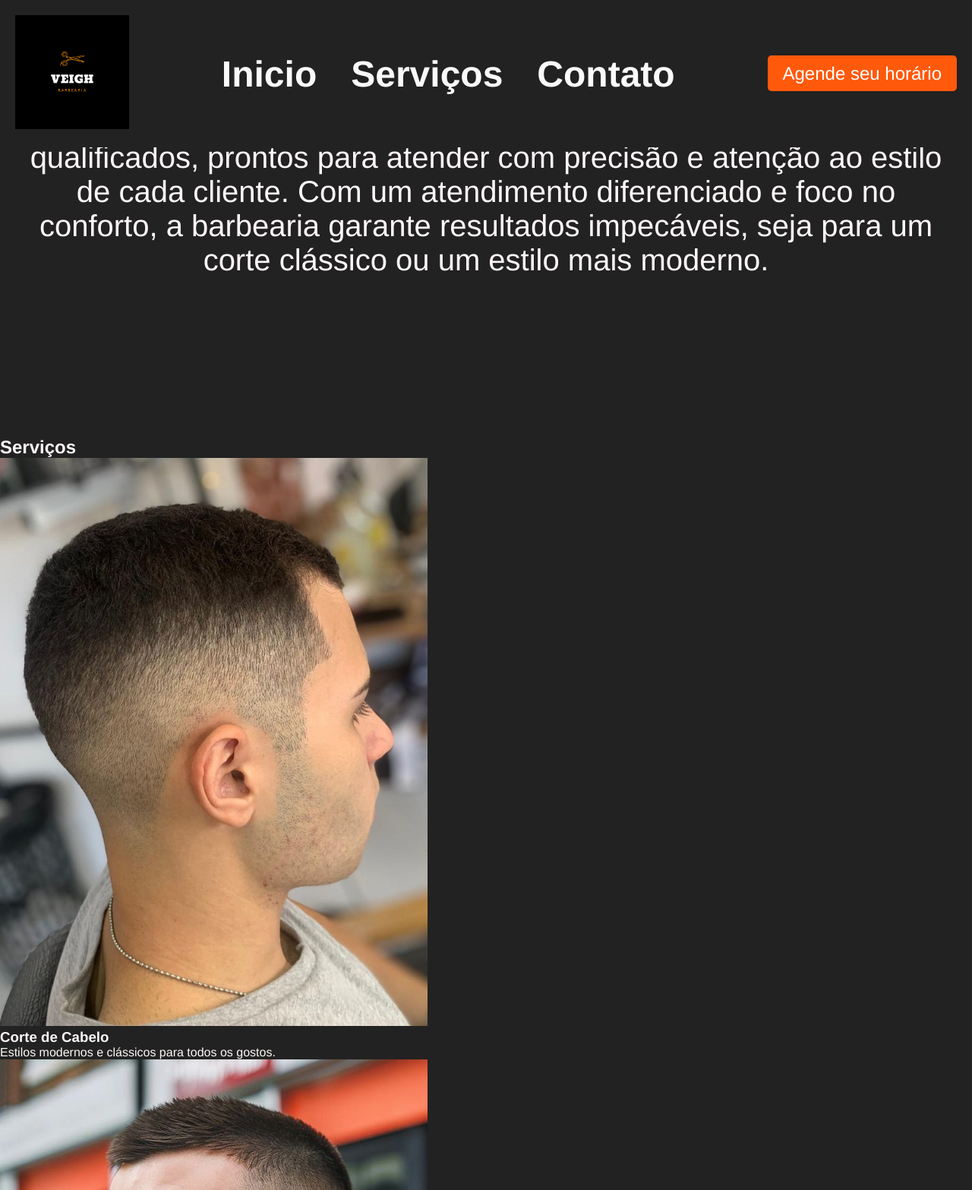
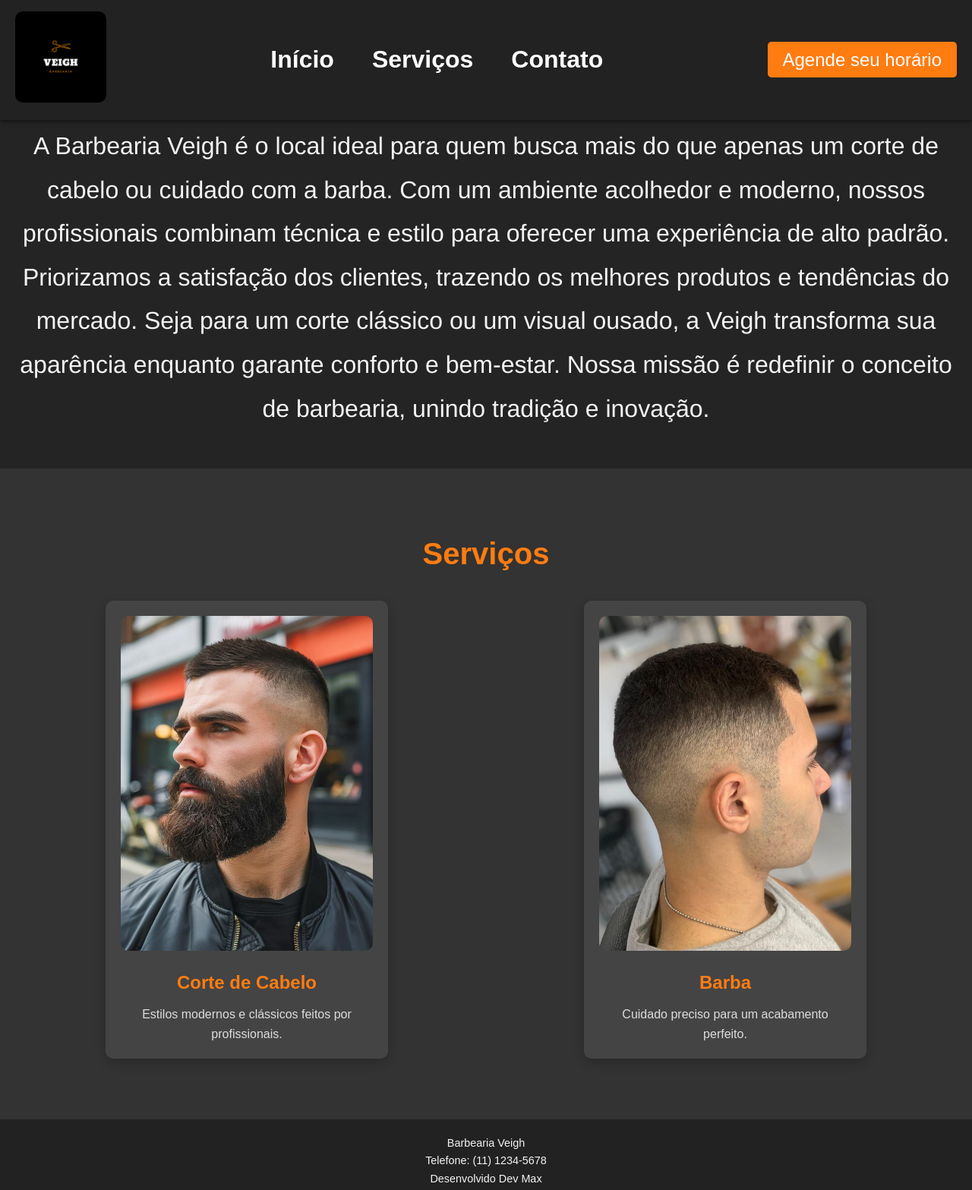
Before and after one commit to maxlima1165/Portifolio, a plain HTML site: page index.html in a window 1280 px wide. Shown: the top 1567 px of the page at 76% size. Drawn offline with Linux system fonts and the light colour scheme.

Commit message:
ATUALIZADOS OS CODIGOS

```diff
--- a/index.html
+++ b/index.html
@@ -3,55 +3,67 @@
 <head>
     <meta charset="UTF-8">
     <meta name="viewport" content="width=device-width, initial-scale=1.0">
-    <meta name="viewport" content="width=device-width, initial-scale=1.0">
-    <link rel="icon" href="./img/icon.png">
+    <title>Barbearia Veigh - Unidade Jardim São Paulo</title>
     <link rel="stylesheet" href="style.css">
-    <link rel="icon" type="image/png" href="logo.png">
-    <title>Barbearia Veigh</title>
-
+    <link rel="icon" type="image/png" href="./img/icon.png">
 </head>
 <body>
+    <!-- Cabeçalho -->
     <header>
         <div class="logo">
-            <img src="./img/logoveigh.png" alt="Logo Barbearia Veigh">
+            <a href="#sobre">
+                <img src="./img/logoveigh.png" alt="Logo da Barbearia Veigh">
+            </a>
         </div>
-       <nav>
+        <nav aria-label="Navegação principal">
             <ul>
-                <li><a href="#sobre">Inicio</a></li>
+                <li><a href="#sobre">Início</a></li>
                 <li><a href="#servicos">Serviços</a></li>
-                <li><a href="https://w.app/dhXo2v">Contato</a></li>
+                <li><a href="https://w.app/dhXo2v" target="_blank">Contato</a></li>
             </ul>
         </nav>
         <div class="agendamento">
             <a href="https://w.app/dhXo2v" class="btn">Agende seu horário</a>
         </div>
     </header>
-    <section id="sobre" class="sobre">
-        <p>A Barbearia Veigh oferece uma experiência única, com um ambiente moderno e acolhedor, especializado em cortes de cabelo e serviços de barbearia de alta qualidade. A equipe é composta por profissionais qualificados, prontos para atender com precisão e atenção ao estilo de cada cliente. Com um atendimento diferenciado e foco no conforto, a barbearia garante resultados impecáveis, seja para um corte clássico ou um estilo mais moderno.</p>
-    </section>
 
+    <!-- Sobre -->
+    <div id="sobre" class="sobre">
+        <h2>Sobre a Barbearia</h2>
+        <p>A Barbearia Veigh é o local ideal para quem busca mais do que apenas um corte de cabelo ou cuidado com a barba. Com um ambiente acolhedor e moderno, nossos profissionais combinam técnica e estilo para oferecer uma experiência de alto padrão.
+
+            Priorizamos a satisfação dos clientes, trazendo os melhores produtos e tendências do mercado. Seja para um corte clássico ou um visual ousado, a Veigh transforma sua aparência enquanto garante conforto e bem-estar. Nossa missão é redefinir o conceito de barbearia, unindo tradição e inovação.
+    </div>
+
+
+    <!-- Serviços -->
     <section id="servicos" class="servicos">
         <h2>Serviços</h2>
         <div class="service-list">
             <div class="service-item">
-                <img src="./img/barbearia1.png" alt="Corte de Cabelo">
+                <img src="./img/barba1.jpg" alt="Exemplo de corte de cabelo">
                 <h3>Corte de Cabelo</h3>
-                <p>Estilos modernos e clássicos para todos os gostos.</p>
+                <p>Estilos modernos e clássicos feitos por profissionais.</p>
             </div>
             <div class="service-item">
-                <img src="./img/barba1.jpg" alt="Barba">
+                <img src="./img/barbearia1.png" alt="Exemplo de barba">
                 <h3>Barba</h3>
                 <p>Cuidado preciso para um acabamento perfeito.</p>
             </div>
         </div>
     </section>
+
+    </section>
+
+    <!-- Rodapé -->
     <footer>
         <div class="footer-content">
             <p>Barbearia Veigh</p>
-            <p>Telefone: (69) 99371-6918</p>
-            <p>Redes sociais: Instagram | Facebook</p>
+            <p>Telefone: (11) 1234-5678</p>
+            <p>Desenvolvido Dev Max<p>
         </div>
     </footer>
+
     <script src="script.js"></script>
 </body>
 </html>
--- a/style.css
+++ b/style.css
@@ -7,16 +7,17 @@
 
 /* Corpo do site */
 body {
-    font-family: 'Franklin Gothic Medium', 'Arial Narrow', Arial, sans-serif;
-    background-color: #222;
-    color: #fff7f7;
+    font-family: 'Arial', sans-serif;
+    background: linear-gradient(to bottom, #333, #222);
+    color: #f4f4f4;
+    line-height: 1.6;
 }
 
 /* Cabeçalho */
 header {
     background-color: #222;
     color: #fff;
-    padding: 20px;
+    padding: 15px 20px;
     display: flex;
     justify-content: space-between;
     align-items: center;
@@ -24,44 +25,49 @@ header {
     top: 0;
     width: 100%;
     z-index: 10;
+    box-shadow: 0 2px 5px rgba(0, 0, 0, 0.5);
 }
 
 header .logo img {
-    width: 150px;
+    width: 120px;
+    border-radius: 10px;
 }
 
 header nav ul {
     list-style: none;
     display: flex;
-    font-size: 3.0rem;
-    gap: 15px;
-}
-
-header nav ul li {
-    margin: 0 15px;
+    gap: 50px ;
+    font-size: 2.0rem;
 }
 
 header nav ul li a {
-    color: #fafafa;
+    color: #fff;
     text-decoration: none;
     font-weight: bold;
+    transition: color 0.3s ease;
+}
+
+header nav ul li a:hover {
+    color: #ff7c11;
 }
 
 header .agendamento .btn {
-    background-color: #ff590c;
-    color: #ffffff;
+    background-color: #ff7c11;
+    color: #fff;
     padding: 10px 20px;
     text-decoration: none;
     border-radius: 5px;
-    font-size: x-large;
+    font-size: 1.5rem;
+    transition: background-color 0.3s ease;
+}
+
+header .agendamento .btn:hover {
+    background-color: #e0650f;
 }
 
 /* Seção Hero */
 .hero {
-    background-image: url('barbearia.jpg');
-    background-size: cover;
-    background-position: center;
-    color: #3a3131;
+    background: url('barbearia.jpg') no-repeat center/cover;
     height: 100vh;
     display: flex;
     justify-content: center;
@@ -71,97 +77,146 @@ header .agendamento .btn {
 }
 
 .hero h1 {
-    font-size: 1.8rem;
-    margin-bottom: 10px;
+    font-size: 2.5rem;
+    margin-bottom: 15px;
+    color: #fff;
+}
+
+.hero p {
+    font-size: 1.2rem;
+    color: #ddd;
 }
 
 .hero .btn {
-    background-color: #6d3d16;
-    color: #c21313;
-    padding: 15px 25px;
-    font-size: 1.2rem;
+    background-color: #ff7c11;
+    color: #fff;
+    padding: 12px 25px;
+    font-size: 1rem;
     text-decoration: none;
     border-radius: 5px;
+    transition: background-color 0.3s ease;
+}
+
+.hero .btn:hover {
+    background-color: #e0650f;
 }
 
 /* Seção Sobre */
 .sobre {
-    padding: 50px 20px;
+    padding: 80px 20px 50px;
     text-align: center;
-    font-size: 2.5rem;
-    margin-bottom: 160px;
+    color: #f4f4f4;
+    background-color: #252424;
 }
 
-/* Estilos para dispositivos móveis */
-@media (max-width: 768px) {
-    header {
-        flex-direction: column;
-        gap: 10px;
-    }
+.sobre h2 {
+    font-size: 2.5rem;
+    margin-bottom: 20px;
+    color: #ff7c11;
+}
 
-.sobre h2 {
-    font-size: 2rem;
-    margin-bottom: 20px;
+.sobre p {
+    font-size: 2.0rem;
+    font-family: 'Franklin Gothic Medium', 'Arial Narrow', Arial, sans-serif;
+    line-height: 1.8;
 }
 
 /* Seção de Serviços */
 .servicos {
-    background-color: #222;
-    padding: 50px 20px;
+    background-color: #333;
+    padding: 80px 20px;
     text-align: center;
+}
+
+.servicos h2 {
+    font-size: 2.5rem;
+    margin-bottom: 30px;
+    color: #ff7c11;
 }
 
 .servicos .service-list {
     display: flex;
+    flex-wrap: wrap;
     justify-content: space-around;
-    flex-wrap: wrap;
     gap: 20px;
 }
 
 .servicos .service-item {
     width: 30%;
-    padding: 10px;
-    background-color: #3d3a3a;
-    border-radius: 8px;
-    box-shadow: 0 5px 10px rgba(56, 54, 54, 0.1);
-    transition: transform 0.5s;
+    padding: 20px;
+    background-color: #444;
+    border-radius: 10px;
+    box-shadow: 0 5px 15px rgba(0, 0, 0, 0.2);
+    transition: transform 0.3s ease, box-shadow 0.3s ease;
 }
 
 .servicos .service-item:hover {
     transform: scale(1.05);
+    box-shadow: 0 10px 25px rgba(0, 0, 0, 0.3);
 }
 
 .servicos .service-item img {
     width: 100%;
-    border-radius: 8px;
+    border-radius: 10px;
+    margin-bottom: 15px;
 }
-img{
-    height: auto;
-    border-radius: 25px;
+
+.servicos .service-item h3 {
+    font-size: 1.5rem;
+    margin-bottom: 10px;
+    color: #ff7c11;
 }
-.servicos .service-item h3 {
-    margin-top: 10px;
-    font-size: 2.0rem
+
+.servicos .service-item p {
+    font-size: 1rem;
+    line-height: 1.6;
+    color: #ddd;
 }
-.servicos .service-item {
-    width: 80%; /* Tornar as imagens menores em telas pequenas */
-    margin-bottom: 20px;
-}
+
 /* Rodapé */
 footer {
     background-color: #222;
-    color: #fff;
+    color: #f4f4f4;
     padding: 20px;
     text-align: center;
+    font-size: 0.9rem;
 }
 
 /* Responsividade */
+@media (max-width: 768px) {
+    header nav ul {
+        flex-direction: column;
+        gap: 10px;
+    }
+
+    .hero h1 {
+        font-size: 2rem;
+    }
+
+    .hero p {
+        font-size: 1rem;
+    }
+
+    .servicos .service-item {
+        width: 90%;
+    }
+}
+
 @media (max-width: 480px) {
+    header .logo img {
+        width: 100px;
+    }
+
     .hero h1 {
         font-size: 1.5rem;
     }
 
     .hero p {
-        font-size: 1rem;
+        font-size: 0.9rem;
+    }
+
+    .hero .btn {
+        font-size: 0.9rem;
+        padding: 10px 20px;
     }
 }
```
